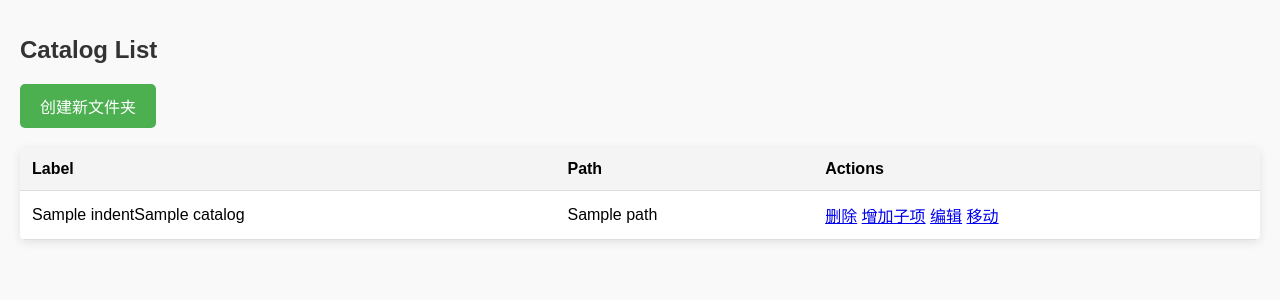
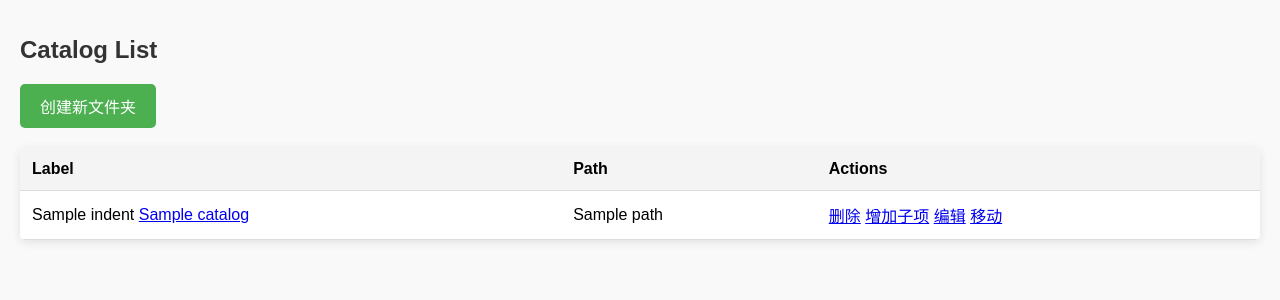
Before and after one commit to SiYuanLiuCrazy/CY_Final_Project, a Django app: template ppt_lable/myapp/templates/catalog_list.html in a window 1280 px wide. Shown: the top 300 px of the page. Run offline with Django 5.2, Linux system fonts and the light colour scheme; the template is opened without the code that fills it: most values are stand-ins (such as "Sample title", 1, 10 or a date in 2020).

Commit message:
catalog list ppt list跳转

```diff
--- a/ppt_lable/myapp/templates/catalog_list.html
+++ b/ppt_lable/myapp/templates/catalog_list.html
@@ -176,7 +176,8 @@
         {% for catalog, indent in catalog_tree %}
             <tr>
                 <td>
-                    {{ indent|safe }}{{ catalog.label }}
+                    {{ indent|safe }}
+                    <a href="{% url 'catalog_detail' catalog.id %}" class="folder-link">{{ catalog.label }}</a>
                 </td>
                 <td>{{ catalog.path }}</td>
                 <td>
```
